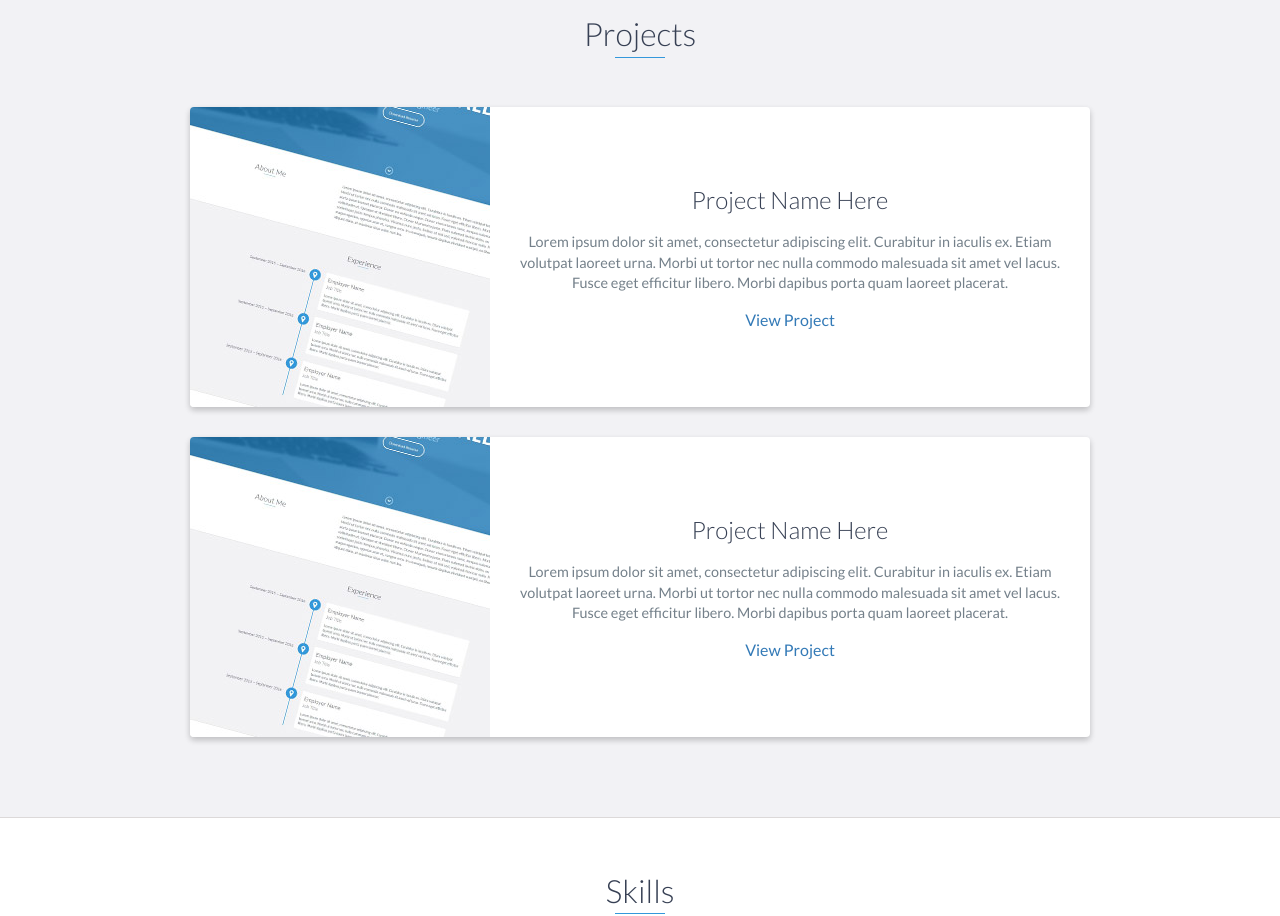
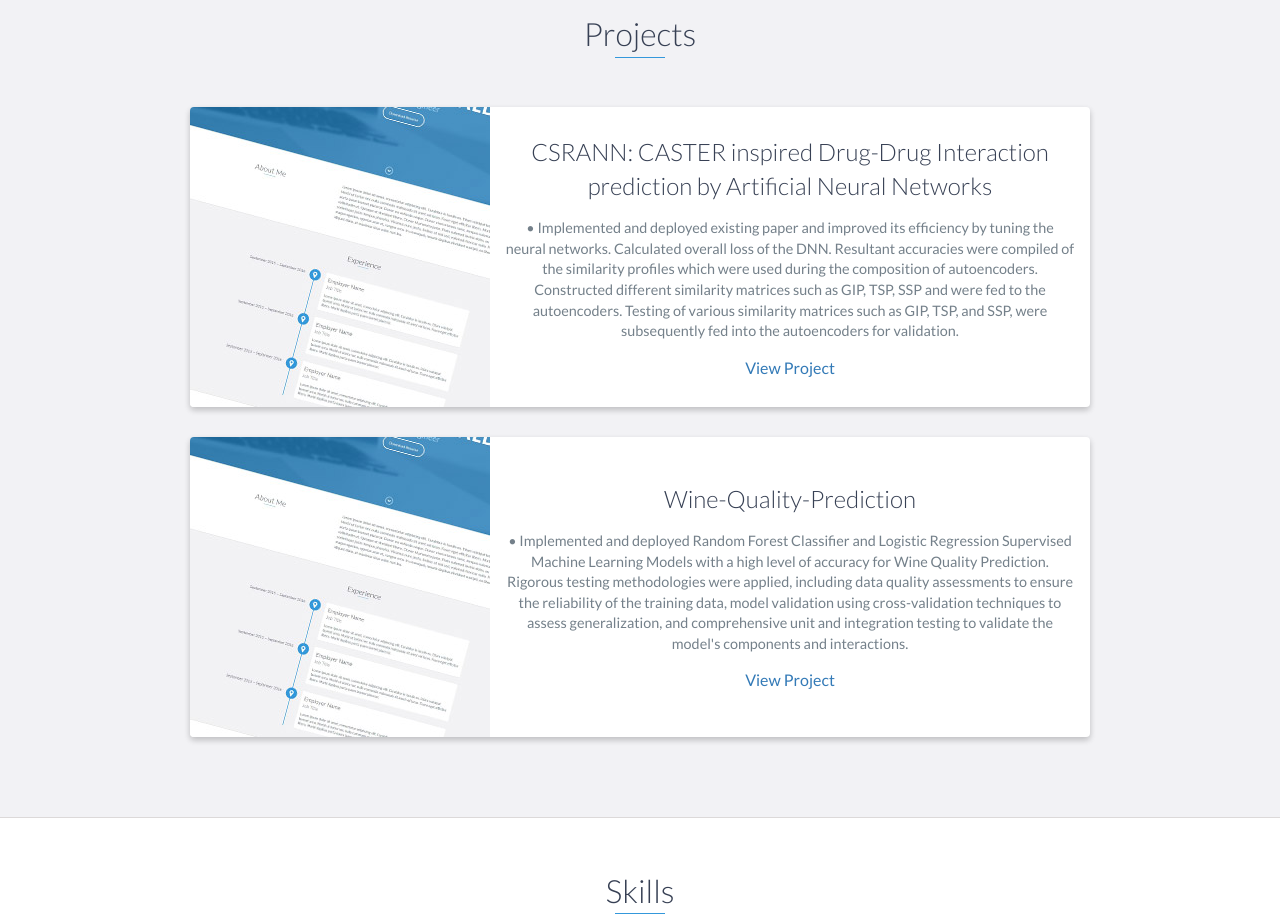
Before and after one commit to rh3af/Portfolio, a website: page index.html in a window 1280 px wide. Shown: the part 2320-3236 px from the top of the page. Drawn offline with nearby package versions, Linux system fonts and the light colour scheme.

Commit message:
Replaced Projects

```diff
--- a/index.html
+++ b/index.html
@@ -149,11 +149,10 @@
                     </div>
                     <!-- End .project-image -->
                     <div class="project-info">
-                        <h3>Project Name Here</h3>
+                        <h3>CSRANN: CASTER inspired Drug-Drug Interaction prediction by Artificial Neural Networks</h3>
                         <p>
-                            Lorem ipsum dolor sit amet, consectetur adipiscing elit. Curabitur in iaculis ex. Etiam volutpat laoreet urna. Morbi ut tortor nec nulla commodo malesuada sit amet vel lacus. Fusce eget efficitur libero. Morbi dapibus porta quam laoreet placerat.
-                        </p>
-                        <a href="#">View Project</a>
+                            •	Implemented and deployed existing paper and improved its efficiency by tuning the neural networks. Calculated overall loss of the DNN. Resultant accuracies were compiled of the similarity profiles which were used during the composition of autoencoders. Constructed different similarity matrices such as GIP, TSP, SSP and were fed to the autoencoders. Testing of various similarity matrices such as GIP, TSP, and SSP, were subsequently fed into the autoencoders for validation.  </p>
+                        <a href="https://github.com/rh3af/Food-Food-Interaction">View Project</a>
                     </div>
                     <!-- End .project-info -->
                 </div>
@@ -165,11 +164,10 @@
                     </div>
                     <!-- End .project-image -->
                     <div class="project-info">
-                        <h3>Project Name Here</h3>
+                        <h3>Wine-Quality-Prediction</h3>
                         <p>
-                            Lorem ipsum dolor sit amet, consectetur adipiscing elit. Curabitur in iaculis ex. Etiam volutpat laoreet urna. Morbi ut tortor nec nulla commodo malesuada sit amet vel lacus. Fusce eget efficitur libero. Morbi dapibus porta quam laoreet placerat.
-                        </p>
-                        <a href="#">View Project</a>
+                            •	Implemented and deployed Random Forest Classifier and Logistic Regression Supervised Machine Learning Models with a high level of accuracy for Wine Quality Prediction. Rigorous testing methodologies were applied, including data quality assessments to ensure the reliability of the training data, model validation using cross-validation techniques to assess generalization, and comprehensive unit and integration testing to validate the model's components and interactions. </p>
+                        <a href="https://github.com/rh3af/Wine-Quality-Prediction">View Project</a>
                     </div>
                     <!-- End .project-info -->
                 </div>
```
